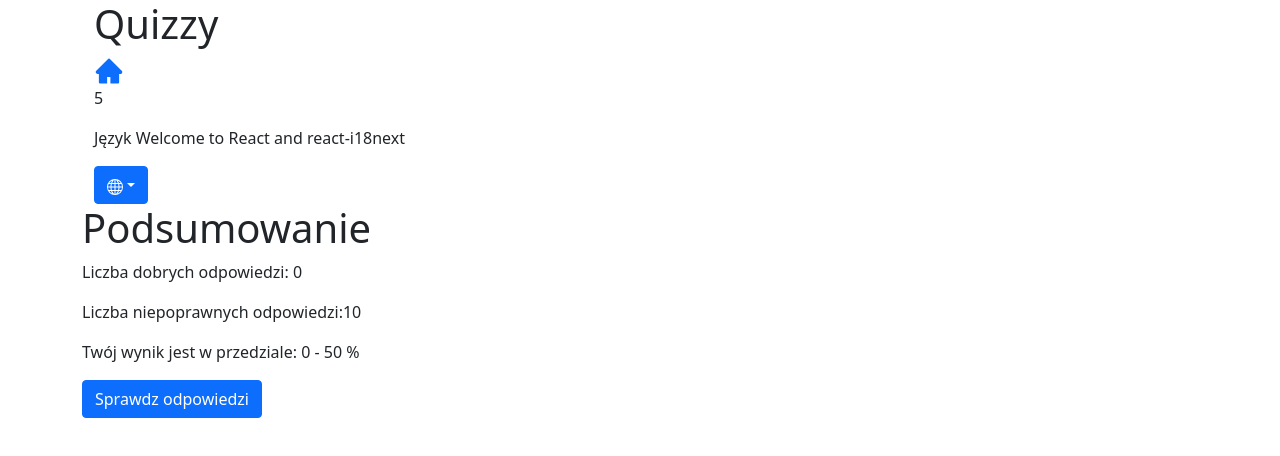
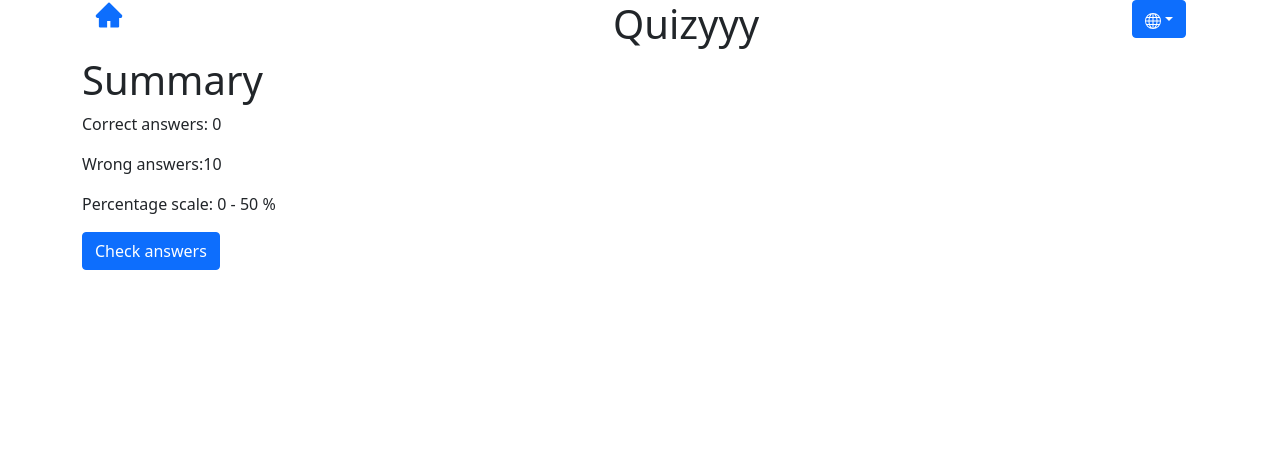
Before and after one commit to molekJ/quiz, a React (Create React App) app: page /summary in a window 1280 px wide. Shown: the top 456 px of the page. Built offline with nearby package versions, Linux system fonts and the light colour scheme.

Commit message:
polish and english language available

```diff
--- a/public/assets/locales/en/translation.json
+++ b/public/assets/locales/en/translation.json
@@ -1,5 +1,19 @@
 {
     "app_title": "Quizyyy",
     "language": "Language",
-    "welcome_message": "Welcome to React and react-i18next"
+    "welcome_message": "Welcome to React and react-i18next",
+    "splash_welcome": "Welcome to the test",
+    "splash_before_test": "There are many difficult questions ahead of you",
+    "next_button": "Next",
+    "prev_button": "Prev",
+    "end_button": "Finish",
+    "start_test_button": "Start",
+    "summary_message": "Summary",
+    "amount_of_correct_answers": "Correct answers",
+    "amount_of_wrong_answers": "Wrong answers",
+    "percentage_scale": "Percentage scale",
+    "check_answers_button": "Check answers"
+
+
+
   }
--- a/src/components/AnswerCard.tsx
+++ b/src/components/AnswerCard.tsx
@@ -16,14 +16,14 @@
                     key={index}
                     type="radio"
                     className="text-success"
-                    checked={userAnswer === index ? true : false}
+                    defaultChecked={userAnswer === index ? true : false}
                   />
                 ) : (
                   <FormCheck
                     label={el.answer}
                     key={index}
                     type="radio"
-                    checked={userAnswer === index ? true : false}
+                    defaultChecked={userAnswer === index ? true : false}
                     className={
                       userAnswer === index ? "text-danger" : "text-dark"
                     }
--- a/src/components/Navbar.tsx
+++ b/src/components/Navbar.tsx
@@ -1,4 +1,11 @@
-import { Container, DropdownButton, Dropdown, Button } from "react-bootstrap";
+import {
+  Container,
+  DropdownButton,
+  Dropdown,
+  Button,
+  Row,
+  Col,
+} from "react-bootstrap";
 import { AiFillHome } from "react-icons/ai";
 import { Link } from "react-router-dom";
 import { NavbarInterface } from "../types/interfaces";
@@ -36,7 +43,8 @@
 
   return (
     <Container>
-      <h1>Quizzy</h1>
+      <Row>
+        <Col>
           <Link
             to="/"
             onClick={() => {
@@ -45,9 +53,11 @@
           >
             <AiFillHome size={30} />
           </Link>
-      <p>{timer}</p>
-      <p>Język {t("welcome_message")}</p>
-
+        </Col>
+        <Col>
+          <h1>{t("app_title")}</h1>
+        </Col>
+        <Col md="auto">
           <Dropdown>
             <Dropdown.Toggle variant="primary" id="dropdown-basic">
               <BsGlobe />
@@ -74,6 +84,8 @@
               })}
             </Dropdown.Menu>
           </Dropdown>
+        </Col>
+      </Row>
     </Container>
   );
 }
--- a/src/pages/QuizScreen.tsx
+++ b/src/pages/QuizScreen.tsx
@@ -3,7 +3,7 @@
 import { QuestionCard } from "../components/QuestionCard";
 import { QuestionScreenInterface } from "../types/interfaces";
 import { Link } from "react-router-dom";
-
+import { useTranslation } from "react-i18next";
 export const QuizScreen = ({
   questions,
   userAnswers,
@@ -20,6 +20,8 @@
     setCurrent(current - 1);
   };
 
+  const { t } = useTranslation();
+
   return (
     <Card className="quiz-screen ">
       {questions.map((question, index) => {
@@ -32,6 +34,7 @@
               question={question}
               setUserAnswers={setUserAnswers}
               questionId={index}
+              mb-3
             ></QuestionCard>
           </Container>
         );
@@ -44,7 +47,7 @@
           }}
           disabled={current === 0 ? true : false}
         >
-          Prev
+          {t("prev_button")}
         </Button>
         <Link
           to="/summary"
@@ -63,7 +66,7 @@
                 : true
             }
           >
-            Zakoncz
+            {t("end_button")}
           </Button>
         </Link>
         <Button
@@ -72,7 +75,7 @@
           }}
           disabled={current === length - 1 ? true : false}
         >
-          Next
+          {t("next_button")}
         </Button>
       </Col>
     </Card>
--- a/src/pages/SplashScreen.tsx
+++ b/src/pages/SplashScreen.tsx
@@ -2,21 +2,25 @@
 import "bootstrap/dist/css/bootstrap.min.css";
 //przneisc do index.tsx
 import { Link } from "react-router-dom";
+import { useTranslation } from "react-i18next";
+
 interface IsLoaded {
   isLoaded: boolean;
 }
 
 export const SplashScreen = ({ isLoaded }: IsLoaded) => {
+  const { t } = useTranslation();
+
   return (
     <>
       {isLoaded ? (
         <Card className="splash-screen ">
           <Card.Body>
-            <Card.Title>Witamy w teście!</Card.Title>
-            <Card.Text>Przed Tobą wiele trudnych pytań</Card.Text>
+            <Card.Title>{t("splash_welcome")}</Card.Title>
+            <Card.Text>{t("splash_before_test")}</Card.Text>
             <Link to="/quiz">
               <Button variant="primary" size="lg">
-                Rozpocznij test{" "}
+                {t("start_test_button")}{" "}
               </Button>
             </Link>
           </Card.Body>
--- a/src/pages/SummaryScreen.tsx
+++ b/src/pages/SummaryScreen.tsx
@@ -3,6 +3,7 @@
 import { Button } from "react-bootstrap";
 
 import { Link } from "react-router-dom";
+import { useTranslation } from "react-i18next";
 
 export const SummaryScreen = ({
   userAnswers,
@@ -18,6 +19,8 @@
       }
     }
   };
+
+  const { t } = useTranslation();
 
   const wrongAnswers = Object.keys(correctAnswers).length;
 
@@ -38,17 +41,21 @@
 
   return (
     <>
-      <h1>Podsumowanie</h1>
-      <p>Liczba dobrych odpowiedzi: {punctation}</p>
-      <p>Liczba niepoprawnych odpowiedzi:{wrongAnswers - punctation}</p>
+      <h1>{t("summary_message")}</h1>
       <p>
-        Twój wynik jest w przedziale:{" "}
+        {t("amount_of_correct_answers")}: {punctation}
+      </p>
+      <p>
+        {t("amount_of_wrong_answers")}:{wrongAnswers - punctation}
+      </p>
+      <p>
+        {t("percentage_scale")}:{" "}
         <span>
           {checkScoringRange(punctation, Object.keys(correctAnswers).length)} %
         </span>
       </p>
       <Link to="/preview">
-        <Button>Sprawdz odpowiedzi</Button>
+        <Button>{t("check_answers_button")}</Button>
       </Link>
     </>
   );
```
Also changed, not shown: public/assets/locales/pl/translation.json (+13 -1 lines). Lines whose indentation alone changed are shown as unchanged.
